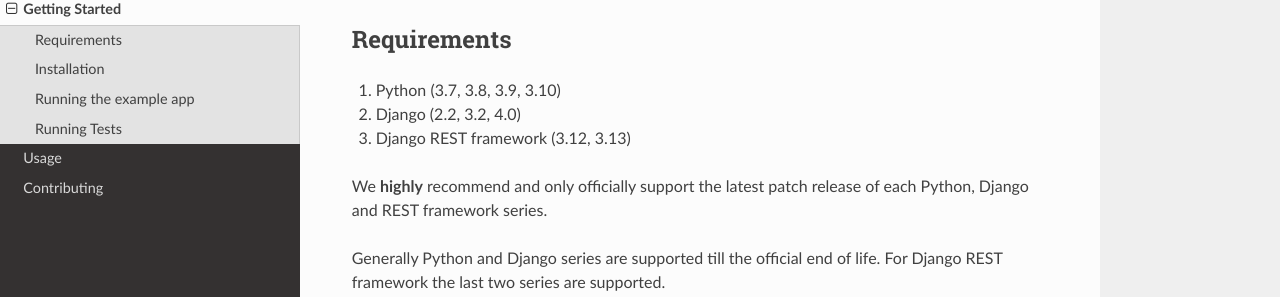
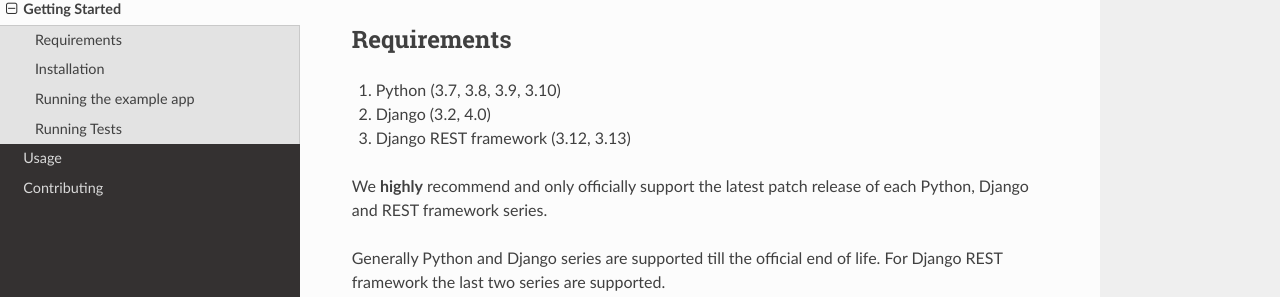
Before and after one commit to django-json-api/django-rest-framework-json-api, a Sphinx documentation site: the page built from docs/getting-started.md, in a window 1280 px wide and 900 px high, scrolled down 855 px. Shown: the part 153-450 px from the top of the window. Built offline with Sphinx 7.4.7 and the Read the Docs theme 2.0.0, drawn with Linux system fonts in a browser that asks for light colours; pages that are not in the unit, such as notebooks, are missing from menus.

Commit message:
Removed support for Django 2.2 (#1072)
Co-authored-by: Alan Crosswell <alan@columbia.edu>

```diff
--- a/README.rst
+++ b/README.rst
@@ -89,7 +89,7 @@
 ------------
 
 1. Python (3.7, 3.8, 3.9, 3.10)
-2. Django (2.2, 3.2, 4.0)
+2. Django (3.2, 4.0)
 3. Django REST framework (3.12, 3.13)
 
 We **highly** recommend and only officially support the latest patch release of each Python, Django and REST framework series.
--- a/docs/getting-started.md
+++ b/docs/getting-started.md
@@ -52,7 +52,7 @@
 ## Requirements
 
 1. Python (3.7, 3.8, 3.9, 3.10)
-2. Django (2.2, 3.2, 4.0)
+2. Django (3.2, 4.0)
 3. Django REST framework (3.12, 3.13)
 
 We **highly** recommend and only officially support the latest patch release of each Python, Django and REST framework series.
--- a/setup.py
+++ b/setup.py
@@ -97,7 +97,7 @@
     install_requires=[
         "inflection>=0.5.0",
         "djangorestframework>=3.12,<3.14",
-        "django>=2.2,<4.1",
+        "django>=3.2,<4.1",
     ],
     extras_require={
         "django-polymorphic": ["django-polymorphic>=3.0"],
```
Also changed, not shown: CHANGELOG.md (+6 -0 lines), 1 other file.
